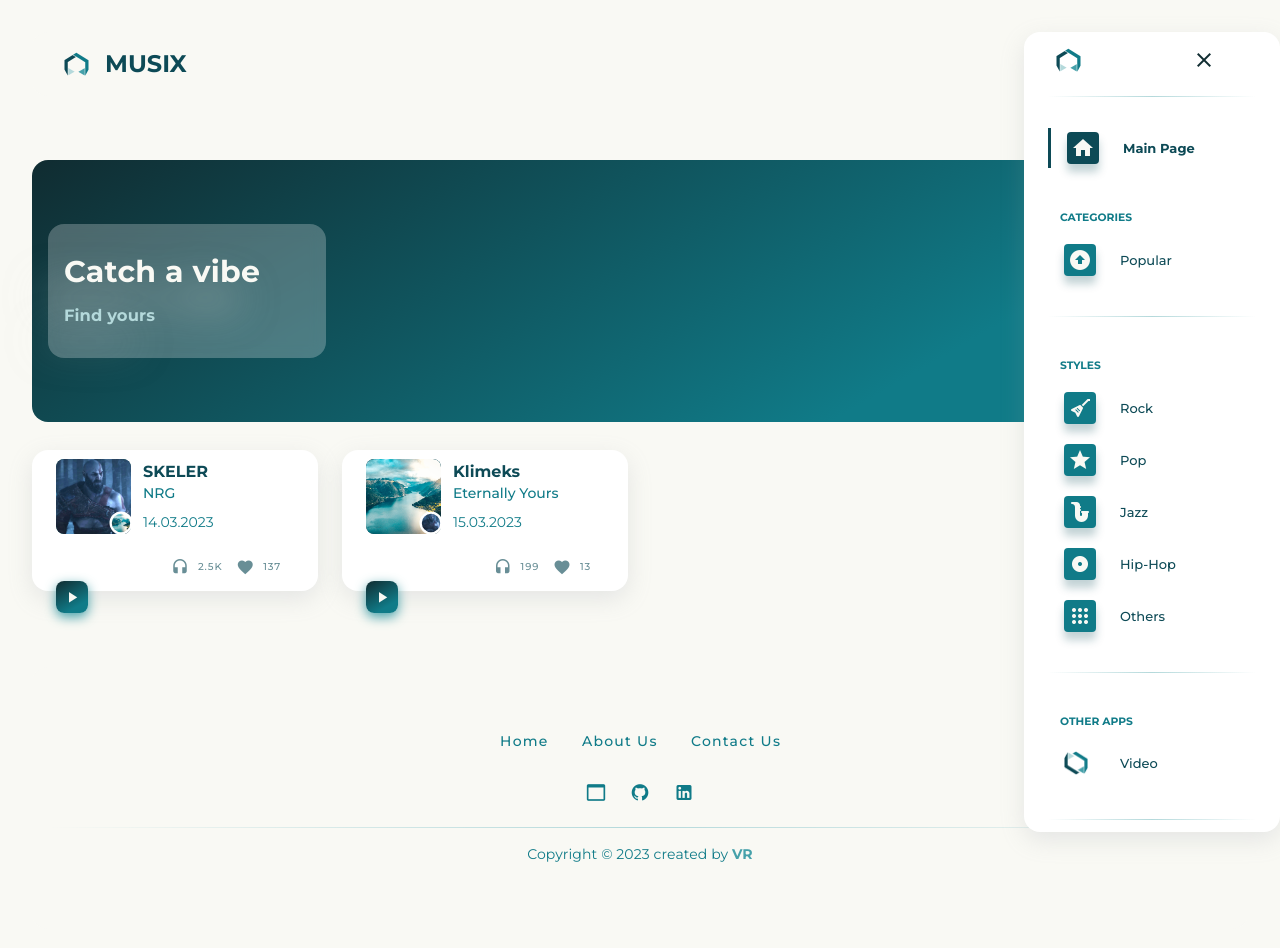
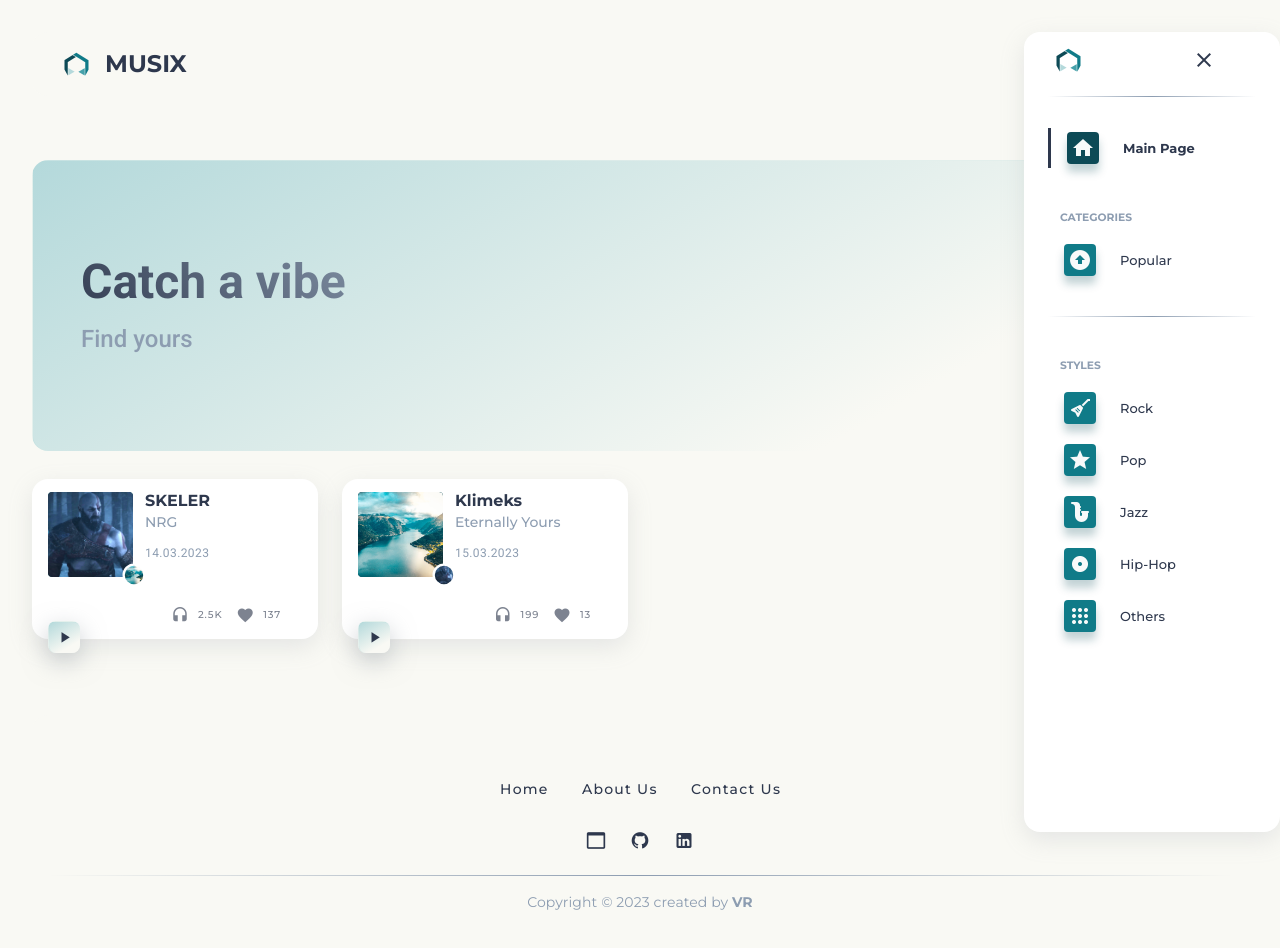
Before and after one commit to rumyantseff/audio_app, a Nuxt app: page / in a window 1280 px wide. Both pictures are taken after a click on the button 1204 px from the left and 64 px from the top of the page. Shown: the top 948 px of the page. Built offline with nearby package versions, Linux system fonts and the light colour scheme.

Commit message:
Design palette fixed.

```diff
--- a/assets/style.scss
+++ b/assets/style.scss
@@ -1,6 +1,5 @@
 @import url('https://fonts.googleapis.com/css2?family=Montserrat:ital,wght@0,100;0,200;0,300;0,400;0,500;0,600;0,700;0,800;0,900;1,100;1,200;1,300;1,400;1,500;1,600;1,700;1,800;1,900&display=swap');
 @import '@/assets/variables.scss';
-
 
 
 $navigation-active-color: rgb(16, 56, 64, 0.25);
@@ -14,9 +13,9 @@ $quanterary: #B4D9DB;
 $pentanary: #F9F9F4;
 
 
-$primaryFont: #102C31;
-$secondaryFont: #0f2b30bf;
-$tertiaryFont: #102c3180;
+$primaryFont: #2e384d;
+$secondaryFont: #8d9db1;
+$tertiaryFont: #f8fafa;
 
 
 * {
@@ -53,28 +52,32 @@ html {
 
 
         .banner-card {
-            background: linear-gradient(150deg, rgba(16,44,49,1) 0%, rgba(16,123,136,1) 75%) !important;
-            .banner-card-img {
-                filter: drop-shadow(-20px 25px 20px rgba(249, 249, 244, .5)) !important;
-            }
-            .logo-bg {
-                background: rgba(255, 255, 255, 0.25);
-                border-radius: 16px;
-                backdrop-filter: blur(7.5px);
+            background: linear-gradient(150deg, rgba(180, 217, 219, 1) 0%, rgba(249, 249, 244, 1) 75%) !important;
+            backdrop-filter: blur(7.5px);
+            border-top: 1px solid rgba(180, 217, 219, 0.3);
+            border-left: 1px solid rgba(180, 217, 219, 0.3);
+            .banner-card-text {
+                background-image: linear-gradient(45deg, #2e384d, #8d9db1);
+                background-color: #2e384d;
+                background-size: 100%;
+                background-repeat: repeat;
+                -webkit-background-clip: text;
+                -webkit-text-fill-color: transparent;
+                -moz-background-clip: text;
+                -moz-text-fill-color: transparent;
             }
         }
 
         .song-card {
             box-shadow: rgba(149, 157, 165, 0.2) 0px 8px 24px !important;
             .play-btn {
-                box-shadow: $tertiary 0px 4px 12px;
-                background: linear-gradient(150deg, rgba(16,44,49,1) 0%, rgba(16,123,136,1) 75%);
+                background: linear-gradient(150deg, rgba(180, 217, 219, 1) 0%, rgba(249, 249, 244, 1) 75%) !important;
+                box-shadow: rgba(149, 157, 165, 0.5) 0px 8px 24px !important;
+                backdrop-filter: blur(7.5px);
+                border-top: 1px solid rgba(180, 217, 219, 0.3);
+                border-left: 1px solid rgba(180, 217, 219, 0.3);
             }
         }
-        // .category-bean.quanterary.v-slide-item--active.v-chip--active.v-chip--clickable.v-chip--no-color {
-        //     background: $primary !important;
-        //     color: $pentanary !important;
-        // }
 
         .opened-song-card {
             box-shadow: rgba(149, 157, 165, 0.2) 0px 8px 24px !important;
@@ -82,8 +85,11 @@ html {
                 opacity: 0;
             }
             .play-pause-btn {
-                box-shadow: $tertiary 0px 4px 12px !important;
-                background: linear-gradient(150deg, rgba(16,44,49,1) 0%, rgba(16,123,136,1) 75%) !important;
+                background: linear-gradient(150deg, rgba(180, 217, 219, 1) 0%, rgba(249, 249, 244, 1) 75%) !important;
+                box-shadow: rgba(149, 157, 165, 0.5) 0px 8px 24px !important;
+                backdrop-filter: blur(7.5px);
+                border-top: 1px solid rgba(180, 217, 219, 0.3);
+                border-left: 1px solid rgba(180, 217, 219, 0.3);
             }
             .volume-slider .v-slider--horizontal .v-slider__track-container {
                 height: 10px !important;
@@ -113,12 +119,11 @@ html {
             position: relative;
             outline: 0;
             border: 0;
-            color: black;
             text-align: center;
             height: 1.5em;
             &:before {
                 content: '';
-                background: linear-gradient(to right, transparent, $quanterary, transparent) !important;
+                background: linear-gradient(to right, transparent, $secondaryFont, transparent) !important;
                 position: absolute;
                 left: 0;
                 top: 50%;
@@ -129,11 +134,11 @@ html {
                 content: attr(data-content);
                 position: relative;
                 display: inline-block;
-                color: $secondary !important;
+                color: $secondaryFont !important;
                 font-weight: bold !important;
                 padding: 0 .5em;
                 line-height: 1.5em;
-                color: $quanterary;
+                color: $secondaryFont;
                 background-color: white;
             }
         }
@@ -148,7 +153,7 @@ html {
         }
         .navigation .navItem.v-list-item--active {
             border-radius: 0px !important;
-            border-left: 3px solid $primary;
+            border-left: 3px solid $primaryFont;
         }
         .navigation .v-list-item--active .dropdownNavItem {
             box-shadow: none !important;
@@ -157,19 +162,19 @@ html {
             background: none;
         }
         .navigation .v-list-item .v-list-item__title {
-            color: $primary !important;
+            color: $primaryFont !important;
         }
         .navigation .v-list-item .v-icon {
-            color: $pentanary;
+            color: $tertiaryFont;
             box-shadow: rgba(13, 74, 86, 0.25) 0px 8px 8px !important;
         }
         .navigation .v-list-item--active .v-icon, .navigation .v-list-item--active .v-list-item__title {
-            color: $primary !important; // ACTIVE font color
+            color: $primaryFont !important; // ACTIVE font color
             font-weight: 700;
         }
         .navigation .v-list-item--active .sectionIcon {
             background-color: $primary !important;
-            color: $pentanary !important;
+            color: $tertiaryFont !important;
         }
 
         // Drop down items
@@ -177,22 +182,5 @@ html {
             font-size: 13px;
             color: $secondary !important;
         }
-
-
-        // CATEGORIES CONFIG
-        // .v-tabs > .v-tabs-bar{
-        //     background-color: $pentanary !important; // bar bg-color
-        // }
-
-        // .v-tabs-slider-wrapper {
-        //     display: none; // remove slider
-        // }
-
-        // .category-bean.quanterary.primary--text.rounded-xl.font-weight-medium.v-tab.v-tab--active{
-        //     color: $pentanary !important;
-        //     background-color: $primary !important;
-        // }
-
-
     }
 }
--- a/components/Start.vue
+++ b/components/Start.vue
@@ -5,13 +5,15 @@
         <v-card class="banner-card rounded-xl elevation-0">
           <div class="px-4 py-16">
             <v-row>
-              <v-col lg="3" class="my-auto">
-                <v-card-text class="logo-bg">
-                  <v-card-title class="px-0">
-                    <h2 class="pentanary--text text-no-wrap banner-card-img">Catch a vibe</h2>
+              <v-col lg="4" class="my-auto">
+                <v-card-text class="rounded">
+                  <v-card-title
+                  class="banner-card-text tertiaryFont--text font-weight-bold text-lg-h3 text-sm-h4">
+                    Catch a vibe
                   </v-card-title>
-                  <v-card-subtitle class="px-0 mt-0">
-                    <h3 class="quanterary--text text-no-wrap banner-card-img">Find yours</h3>
+                  <v-card-subtitle
+                  class="secondaryFont--text font-weight-medium text-lg-h5 text-sm-h6 mt-0">
+                    Find yours
                   </v-card-subtitle>
                 </v-card-text>
               </v-col>
--- a/components/inc/Footer.vue
+++ b/components/inc/Footer.vue
@@ -5,22 +5,22 @@
           <v-row class="" no-gutters>
             <v-col cols="12" lg="8" class="mb-2 mx-auto text-center">
               <v-btn
-                v-for="link in footerLinks" :key="link" text rounded class="my-2 secondary--text">
+                v-for="link in footerLinks" :key="link" text rounded class="my-2 primaryFont--text">
                 {{ link }}
               </v-btn>
             </v-col>
             <v-col cols="8" class="mx-auto text-center">
-              <v-btn v-for="icon in footerIcons" :key="icon" class="mx-1 secondary--text" icon>
+              <v-btn v-for="icon in footerIcons" :key="icon" class="mx-1 primaryFont--text" icon>
                 <v-icon size="20px">{{ icon }}</v-icon>
               </v-btn>
             </v-col>
           </v-row>
-          <v-divider class="divider quanterary mt-4" />
+          <v-divider class="divider secondaryFont mt-4" />
           <v-row>
             <v-col cols="8" class="mx-auto text-center">
-              <v-card-text class="secondary--text">
+              <v-card-text class="secondaryFont--text">
                 Copyright © {{ new Date().getFullYear() }} created by
-                <strong><a class="text-decoration-none tertiary--text" href="">VR</a></strong>
+                <strong><a class="text-decoration-none secondaryFont--text" href="">VR</a></strong>
               </v-card-text>
             </v-col>
           </v-row>
--- a/components/inc/Header.vue
+++ b/components/inc/Header.vue
@@ -1,9 +1,9 @@
 <template>
   <v-app-bar class="elevation-0 ma-8 rounded-xl"
   style="box-shadow: rgba(149, 157, 165, 0.2) 0px 8px 24px !important;">
-      <v-toolbar-title class="primary--text mx-4">Audio App</v-toolbar-title>
+      <v-toolbar-title class="primaryFont--text mx-4">Audio App</v-toolbar-title>
       <v-spacer></v-spacer>
-      <v-icon class="primary--text mx-4" @click.stop="drawer = !drawer">mdi-menu</v-icon>
+      <v-icon class="primaryFont--text mx-4" @click.stop="drawer = !drawer">mdi-menu</v-icon>
   </v-app-bar>
 </template>
 
--- a/components/inc/Navigation.vue
+++ b/components/inc/Navigation.vue
@@ -1,12 +1,12 @@
 <template>
     <div>
-        <v-app-bar class="pentanary primary--text elevation-0 ma-8 rounded-xl justify-center">
-            <v-toolbar-title class="primary--text mx-4 justify-center align-center">
+        <v-app-bar class="pentanary primaryFont--text elevation-0 ma-8 rounded-xl justify-center">
+            <v-toolbar-title class="primaryFont--text mx-4 justify-center align-center">
                 <v-img src="logo.png" width="25" height="25" contain></v-img>
             </v-toolbar-title>
             <h2>MUSIX</h2>
             <v-spacer></v-spacer>
-            <v-icon class="primary--text mx-4" @click.stop="drawer = !drawer">mdi-menu</v-icon>
+            <v-icon class="primaryFont--text mx-4" @click.stop="drawer = !drawer">mdi-menu</v-icon>
         </v-app-bar>
         <v-navigation-drawer
         v-model="drawer" class="navigation my-8 px-4 elevation-0 rounded-xl mx-auto"
@@ -14,7 +14,7 @@
         style="box-shadow: rgba(149, 157, 165, 0.2) 0px 8px 24px !important;">
             <v-list nav dense>
                 <v-list-item to="">
-                    <v-toolbar-title class="primary--text mr-4">
+                    <v-toolbar-title class="primaryFont--text mr-4">
                         <v-img src="logo.png" width="25" height="25" contain></v-img>
                     </v-toolbar-title>
                     <v-spacer></v-spacer>
@@ -39,7 +39,7 @@
                 <!-- Categories section -->
                 <v-list-item-group v-model="group" class="my-8">
                     <v-list-item-content>
-                        <v-list-item-title class="secondary--text px-3">
+                        <v-list-item-title class="secondaryFont--text px-3">
                             <h6>CATEGORIES</h6>
                         </v-list-item-title>
                     </v-list-item-content>
@@ -48,12 +48,12 @@
                         <v-list-item-title>Popular</v-list-item-title>
                     </v-list-item>
                 </v-list-item-group>
-                <v-divider class="divider primary my-8"></v-divider>
+                <v-divider class="divider secondaryFont my-8"></v-divider>
 
                 <!-- Styles section -->
                 <v-list-item-group v-model="group" class="my-8">
                     <v-list-item-content>
-                        <v-list-item-title class="secondary--text px-3">
+                        <v-list-item-title class="secondaryFont--text px-3">
                             <h6>STYLES</h6>
                         </v-list-item-title>
                     </v-list-item-content>
@@ -78,23 +78,6 @@
                         <v-list-item-title>Others</v-list-item-title>
                     </v-list-item>
                 </v-list-item-group>
-                <v-divider class="divider quanterary my-8"></v-divider>
-
-                <!-- Other Apps section -->
-                <v-list-item-group v-model="group" class="my-8">
-                    <v-list-item-content>
-                        <v-list-item-title class="secondary--text px-3">
-                            <h6>OTHER APPS</h6>
-                        </v-list-item-title>
-                    </v-list-item-content>
-                    <v-list-item class="navItem rounded-lg px-4 py-1" to="/video">
-                        <v-list-item-icon class="align-center">
-                            <v-img src="logo2.png" class="sectionIcon rounded" width="32"></v-img>
-                        </v-list-item-icon>
-                        <v-list-item-title>Video</v-list-item-title>
-                    </v-list-item>
-                </v-list-item-group>
-                <v-divider class="divider quanterary my-8"></v-divider>
             </v-list>
         </v-navigation-drawer>
     </div>
--- a/components/inc/SongList.vue
+++ b/components/inc/SongList.vue
@@ -2,28 +2,28 @@
     <v-container class="pa-n16" fluid>
         <v-row v-if="!isPlayerVisible" class="mx-n6">
             <v-col cols="12" lg="3" md="6" v-for="(song, songIndex) in list" v-bind:key="song.id">
-                <v-card class="song-card elevation-0 pa-0 mt-4 rounded-xl">
-                    <v-list-item class="mx-n2">
-                        <v-badge avatar bordered overlap bottom offset-x="36" offset-y="29">
+                <v-card class="song-card elevation-0 mt-4 rounded-xl">
+                    <v-list-item class="pa-0">
+                        <v-badge avatar bordered overlap bottom offset-x="25" offset-y="20">
                             <template v-slot:badge>
-                                <v-avatar class="rounded-lg secondary">
+                                <v-avatar class="secondary">
                                     <v-img :src="song.albumCover"></v-img>
                                 </v-avatar>
                             </template>
-                            <v-list-item-avatar class="rounded-lg primary" size="75">
+                            <v-list-item-avatar class="rounded primary" size="85">
                                 <v-img :src="song.artistAvatar"></v-img>
                             </v-list-item-avatar>
                         </v-badge>
                         <v-col class="align-center ml-n4" lg="10" md="6">
                             <a style="text-decoration: none;">
-                                <v-list-item-title class="primary--text text-sm font-weight-bold text-wrap" max-width="250">
+                                <v-list-item-title class="primaryFont--text text-sm font-weight-bold text-wrap" max-width="250">
                                     {{ song.artistName }}
                                 </v-list-item-title>
                             </a>
                             <v-tooltip bottom open-on-hover>
                                 <template v-slot:activator="{ on, attrs }">
                                     <v-list-item-subtitle
-                                    class="secondary--text mt-1 font-weight-medium text-wrap"
+                                    class="secondaryFont--text mt-1 font-weight-medium text-wrap"
                                     max-width="250"
                                     v-bind="attrs" v-on="on">
                                         {{ song.songName }}
@@ -31,27 +31,27 @@
                                 </template>
                                 <span>{{ song.albumName }}</span>
                             </v-tooltip>
-                            <v-list-item-subtitle class="secondary--text mt-3">
+                            <p class="secondaryFont--text text-caption mt-3">
                                 {{ song.date }}
-                            </v-list-item-subtitle>
+                            </p>
                         </v-col>
                     </v-list-item>
                     <v-list-item>
                         <v-col lg="6" md="8">
-                            <div class="text-end mx-n1 d-flex align-center text-overline secondary--text" max-width="208">
+                            <div class="text-end mx-n3 d-flex align-center text-overline secondary--text" max-width="208">
                                 <v-btn
-                                class="play-btn text-center rounded-lg pentanary--text mt-15" absolute
+                                class="play-btn text-center rounded-lg primaryFont--text mt-11" absolute
                                 fab x-small depressed v-on:click="playSong(songIndex), song.hears++">
                                     <v-icon>mdi-play</v-icon>
                                 </v-btn>
                             </div>
                         </v-col>
                         <v-col lg="6" class="d-flex justify-end align-center">
-                            <v-btn class="primary--text" text plain depressed x-small>
+                            <v-btn class="primaryFont--text" text plain depressed x-small>
                                 <v-icon left>mdi-headphones</v-icon>
                                 {{ song.hears | formatNumber }}
                             </v-btn>
-                            <v-btn class="primary--text" text plain depressed x-small @click="song.likes++">
+                            <v-btn class="primaryFont--text" text plain depressed x-small @click="song.likes++">
                                 <v-icon left>mdi-heart</v-icon>
                                 {{ song.likes | formatNumber }}
                             </v-btn>
@@ -61,7 +61,7 @@
             </v-col>
         </v-row>
 
-        <div v-if="isPlayerVisible">
+        <div class="mb-16" style="margin-top: -287px !important;" v-if="isPlayerVisible">
             <incSongPlayer
                 v-bind:song="list[currentSongIndex]" transition="slide-x-transition"
                 @goback="isPlayerVisible = !isPlayerVisible"
--- a/nuxt.config.js
+++ b/nuxt.config.js
@@ -57,7 +57,10 @@ export default {
           tertiary: '#46A1AA',
           quanterary: '#B4D9DB',
           pentanary: '#F9F9F4',
-          primaryFont: '#102C31',
+
+          primaryFont: '#2e384d',
+          secondaryFont: '#8d9db1',
+          tertiaryFont: '#f8fafa',
         }
       }
     }
```
Also changed, not shown: components/inc/SongPlayer..vue (+22 -22 lines).
